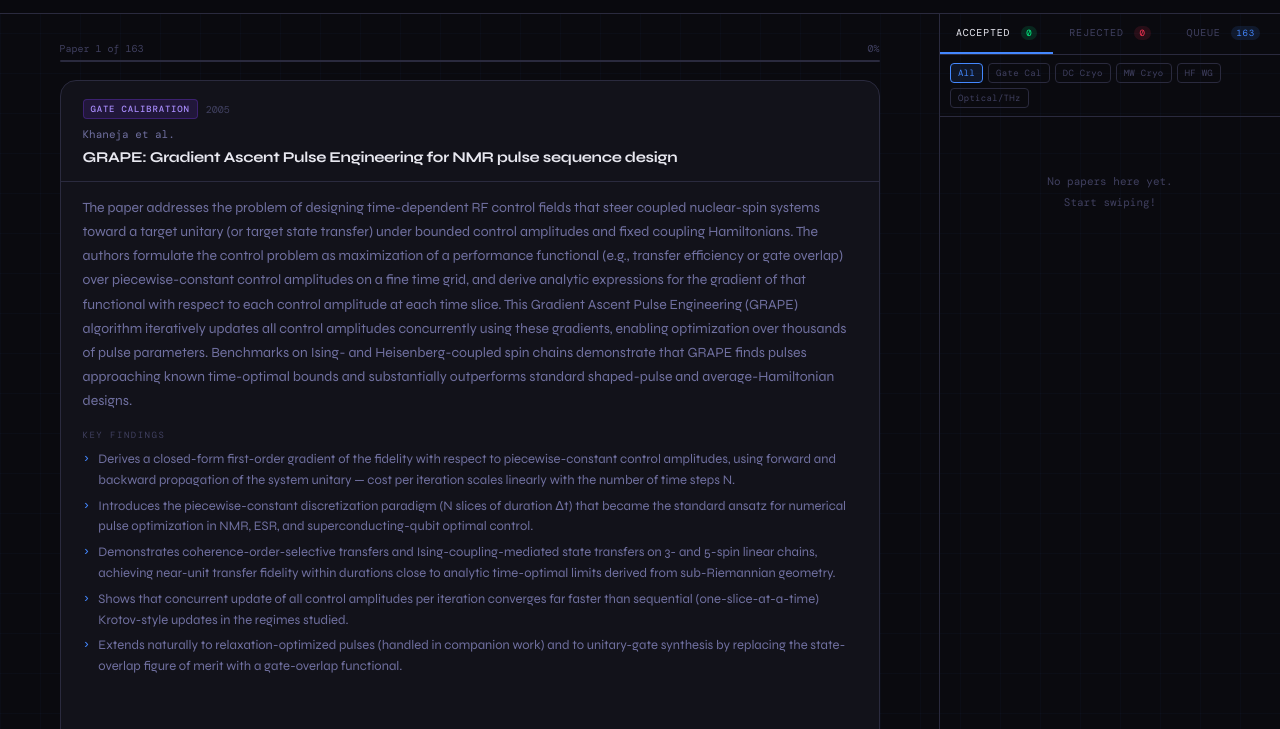
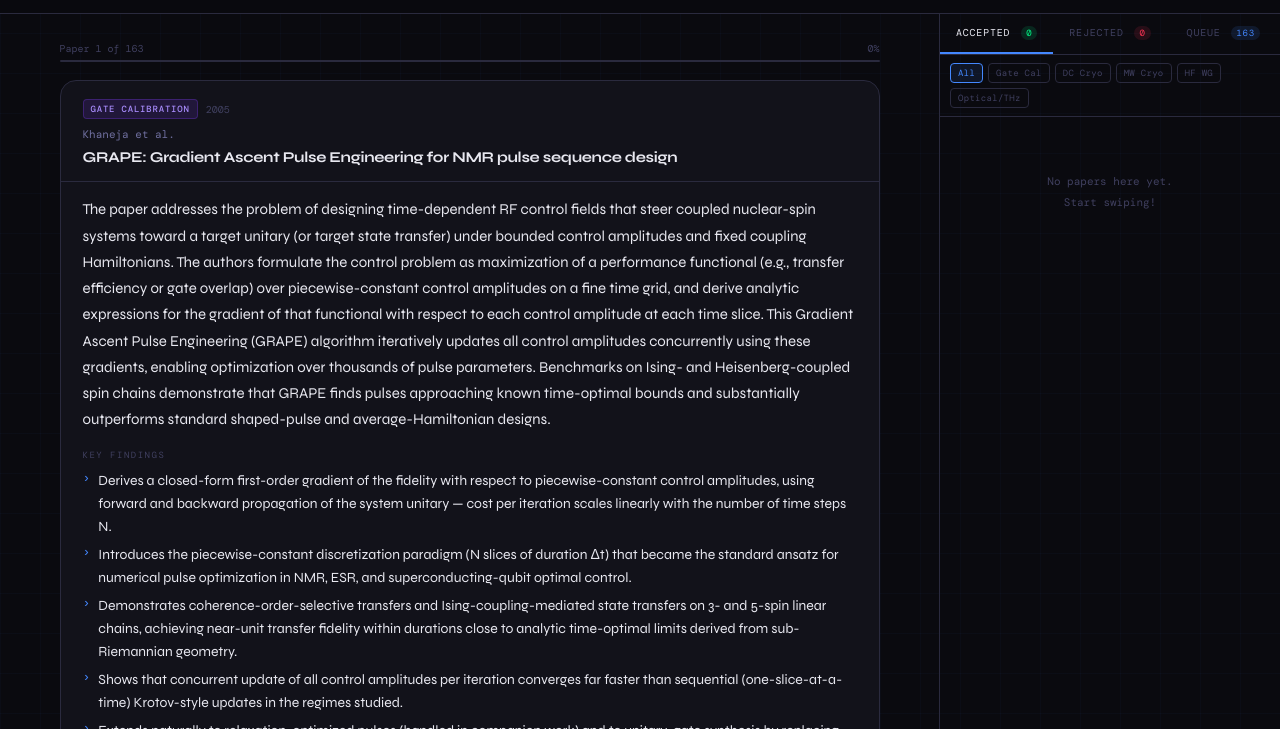
Before and after one commit to algotradingfervid/quantum-paper-review, a plain HTML site: page index.html in a window 1280 px wide. Shown: the part 47-776 px from the top of the page. Drawn offline with nearby package versions, Linux system fonts and the light colour scheme; a web font is replaced by a local one.

Commit message:
White text, larger font for summary and findings

```diff
--- a/index.html
+++ b/index.html
@@ -300,9 +300,9 @@
   .card-body::-webkit-scrollbar-thumb { background: var(--border); border-radius: 2px; }
 
   .card-summary {
-    font-size: 14px;
-    line-height: 1.72;
-    color: var(--text-dim);
+    font-size: 15px;
+    line-height: 1.75;
+    color: var(--text);
     margin-bottom: 16px;
   }
 
@@ -325,9 +325,9 @@
   .finding-item {
     display: flex;
     gap: 8px;
-    font-size: 13px;
-    line-height: 1.6;
-    color: var(--text-dim);
+    font-size: 14px;
+    line-height: 1.65;
+    color: var(--text);
   }
 
   .finding-item::before {
```
